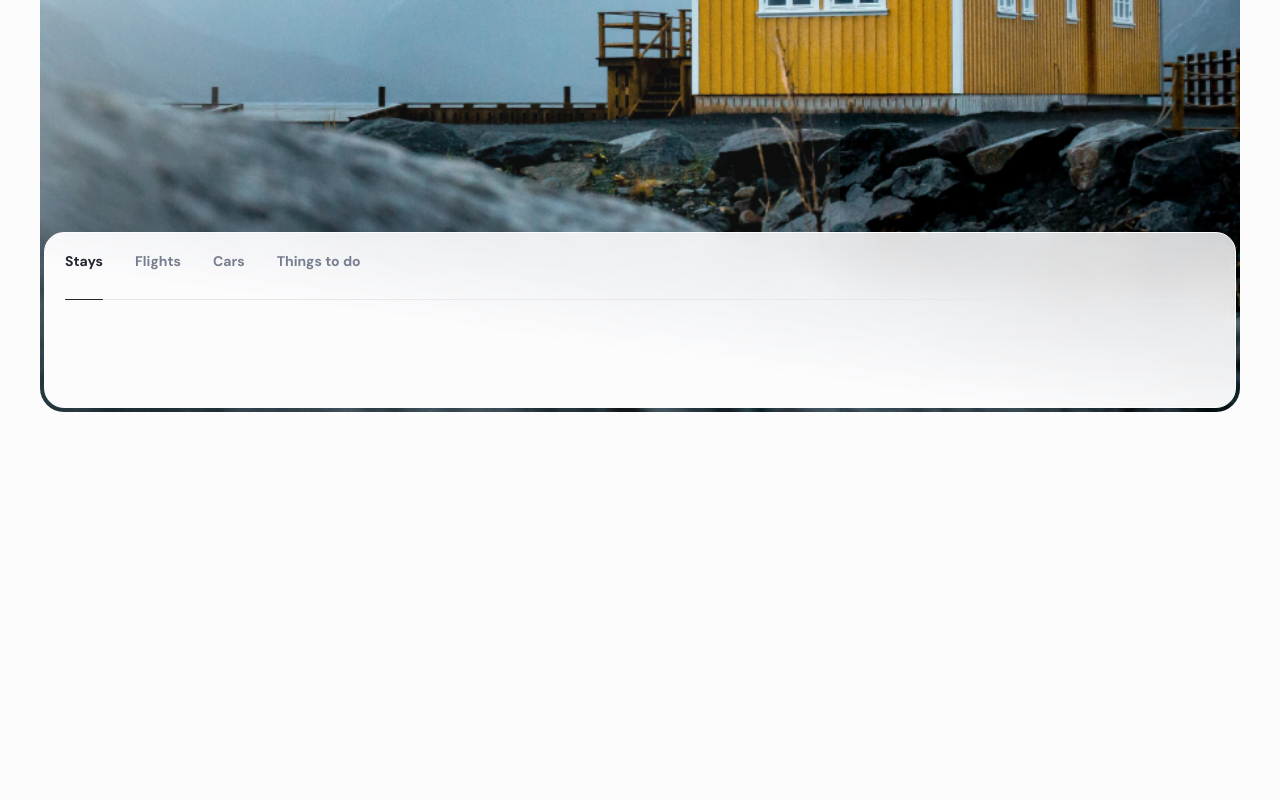
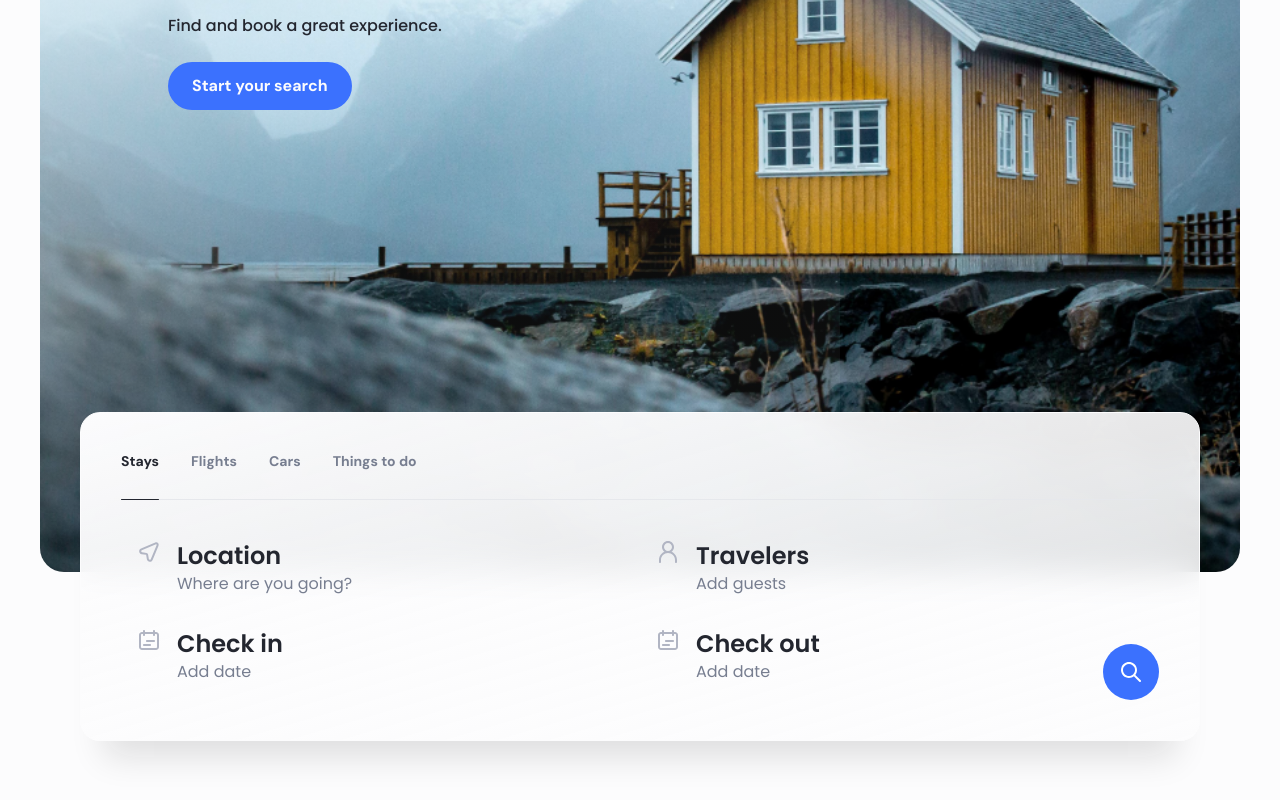
Before and after one commit to hasanlashgari01/fleet-react, a React (Vite) app: page / in a window 1280 px wide. Shown: the part 636-1436 px from the top of the page. Before the commit the page ends 1208 px from the top, so only its background shows below. Built offline with nearby package versions, Linux system fonts and the light colour scheme.

Commit message:
search box style done

```diff
--- a/index.html
+++ b/index.html
@@ -129,7 +129,7 @@
                     fill-rule="evenodd"
                     clip-rule="evenodd"
                     d="M21.9506 13C21.9833 12.6711 22 12.3375 22 12C22 11.6625 21.9833 11.3289 21.9506 11H2.04938C2.01672 11.3289 2 11.6625 2 12C2 12.3375 2.01672 12.6711 2.04938 13H21.9506Z"
-                    fill="ccurrentColor"
+                    fill="currentColor"
                 />
             </symbol>
             <symbol id="notification" viewBox="0 0 24 24" fill="none" xmlns="http://www.w3.org/2000/svg">
@@ -247,14 +247,7 @@
                     </clipPath>
                 </defs>
             </symbol>
-            <symbol
-                id="location-arrow"
-                width="24"
-                height="24"
-                viewBox="0 0 24 24"
-                fill="none"
-                xmlns="http://www.w3.org/2000/svg"
-            >
+            <symbol id="location-arrow" viewBox="0 0 24 24" fill="none" xmlns="http://www.w3.org/2000/svg">
                 <path
                     fill-rule="evenodd"
                     clip-rule="evenodd"
@@ -262,14 +255,7 @@
                     fill="currentColor"
                 />
             </symbol>
-            <symbol
-                id="calendar"
-                width="24"
-                height="24"
-                viewBox="0 0 24 24"
-                fill="none"
-                xmlns="http://www.w3.org/2000/svg"
-            >
+            <symbol id="calendar" viewBox="0 0 24 24" fill="none" xmlns="http://www.w3.org/2000/svg">
                 <path
                     fill-rule="evenodd"
                     clip-rule="evenodd"
@@ -303,6 +289,14 @@
                     fill="currentColor"
                 />
             </symbol>
+            <symbol id="search" viewBox="0 0 24 24" fill="none" xmlns="http://www.w3.org/2000/svg">
+                <path
+                    fill-rule="evenodd"
+                    clip-rule="evenodd"
+                    d="M14.9056 16.3199C13.551 17.3729 11.8487 18 10 18C5.58172 18 2 14.4183 2 10C2 5.58172 5.58172 2 10 2C14.4183 2 18 5.58172 18 10C18 11.8487 17.3729 13.551 16.3199 14.9056L21.7071 20.2929C22.0976 20.6834 22.0976 21.3166 21.7071 21.7071C21.3166 22.0976 20.6834 22.0976 20.2929 21.7071L14.9056 16.3199ZM16 10C16 13.3137 13.3137 16 10 16C6.68629 16 4 13.3137 4 10C4 6.68629 6.68629 4 10 4C13.3137 4 16 6.68629 16 10Z"
+                    fill="currentColor"
+                />
+            </symbol>
         </svg>
         <div id="root"></div>
         <script type="module" src="/src/main.jsx"></script>
--- a/src/components/Hero.jsx
+++ b/src/components/Hero.jsx
@@ -2,7 +2,8 @@ import SearchBox from "./SearchBox";
 
 function Hero() {
     return (
-        <div className="relative h-screen my-40 mx-4 lg:mx-10 2xl:mx-20 rounded-3xl overflow-hidden">
+        <div className="relative my-80 mx-4 lg:mx-10 2xl:mx-20">
+            <div className="relative h-screen rounded-3xl overflow-hidden">
                 <div className="max-h-96 lg:max-h-full w-full lg:w-2/3 relative lg:absolute top-0 left-0 bottom-0 flex flex-col pt-20 lg:pt-[98px] 2xl:pt-[145px] pb-[50px] px-4 lg:pl-32 bg-gradient-to-b lg:bg-gradient-to-br from-75% lg:from-0% to-100% lg:to-50% from-neutral-7 lg:from-gradient-1/[84%] to-neutral-7/1 lg:to-gradient-1/5 z-20 overflow-hidden">
                     <h1 className="max-w-[250px] lg:max-w-[350px] mx-auto lg:mx-0 mb-4 text-neutral-2 text-center lg:text-left font-DMSansBold text-4xl/[48px] lg:text-[64px]/[64px] tracking-[-1.28px]">
                         Air, sleep, dream
@@ -18,6 +19,8 @@ function Hero() {
                     id="hero"
                     className="bg-[17%] -mt-56 lg:mt-0 bg-248 xs:bg-175 sm:bg-135 lg:bg-cover bg-no-repeat h-full z-0"
                 ></div>
+            </div>
+
             <SearchBox />
         </div>
     );
--- a/src/components/SearchBox.jsx
+++ b/src/components/SearchBox.jsx
@@ -17,12 +17,12 @@ function SearchBox() {
 
         const line = searchRef.current.nextElementSibling.firstElementChild;
         line.style.width = `${activeLinkWidth}px`;
-        line.style.left = `${activeLinkPosition - 20}px`;
+        line.style.left = `${activeLinkPosition}px`;
     };
 
     return (
-        <div className=" absolute inset-x-1 bottom-1 h-44 p-5 bg-gradient-to-tr from-neutral-8 from-40% to-neutral-8/[83%] to-100% border border-neutral-8 backdrop-blur-lg shadow-dropdown rounded-[20px] z-50">
-            <div>
+        <div className="absolute inset-x-1 lg:inset-x-10 2xl:inset-x-20 top-[80%] p-5 lg:p-10 bg-gradient-to-br from-neutral-8 from-0% to-neutral-8/[83%] to-100% border border-neutral-8 backdrop-blur-lg shadow-dropdown rounded-[20px] z-50">
+            <div className="mb-6">
                 <nav className="flex gap-x-8 w-full" ref={searchRef}>
                     <span to="/" className="search__link search__link--active" onClick={(e) => linkHandler(e)}>
                         Stays
@@ -41,6 +41,93 @@ function SearchBox() {
                     <span className="absolute left-0 inline-block w-[38px] h-full bg-neutral-2 rounded-sm transition-all duration-500 ease-linear"></span>
                 </div>
             </div>
+            <div className="relative">
+                <div className="grid grid-cols-1 xs:grid-cols-2 2xl:grid-cols-4 h-fit">
+                    <div className="flex items-start gap-x-4 p-2 lg:p-4 order-first">
+                        <svg className="w-6 h-6 shrink-0 text-neutral-5">
+                            <use href="#location-arrow"></use>
+                        </svg>
+                        <div className="flex flex-col">
+                            <input
+                                id="location"
+                                type="text"
+                                placeholder="Location"
+                                className="w-full bg-transparent text-neutral-2 placeholder:text-neutral-2 font-PoppinsSemiBold text-lg lg:text-2xl outline-0"
+                            />
+                            <label
+                                htmlFor="location"
+                                className="w-full text-neutral-4 font-PoppinsRegular text-xs lg:text-base"
+                            >
+                                Where are you going?
+                            </label>
+                        </div>
+                    </div>
+                    <div className="grid grid-cols-1 xs:grid-cols-2 col-span-2">
+                        <div className="flex items-start gap-x-4 p-2 lg:p-4">
+                            <svg className="w-6 h-6 shrink-0 text-neutral-5">
+                                <use href="#calendar"></use>
+                            </svg>
+                            <div className="flex flex-col">
+                                <input
+                                    id="date"
+                                    type="text"
+                                    placeholder="Check in"
+                                    className="w-full bg-transparent text-neutral-2 placeholder:text-neutral-2 font-PoppinsSemiBold text-lg lg:text-2xl outline-0"
+                                />
+                                <label
+                                    htmlFor="location"
+                                    className="text-neutral-4 font-PoppinsRegular text-xs lg:text-base"
+                                >
+                                    Add date
+                                </label>
+                            </div>
+                        </div>
+                        <div className="flex items-start gap-x-4 p-2 lg:p-4">
+                            <svg className="w-6 h-6 shrink-0 text-neutral-5">
+                                <use href="#calendar"></use>
+                            </svg>
+                            <div className="flex flex-col">
+                                <input
+                                    id="location"
+                                    type="text"
+                                    placeholder="Check out"
+                                    className="w-full bg-transparent text-neutral-2 placeholder:text-neutral-2 font-PoppinsSemiBold text-lg lg:text-2xl outline-0"
+                                />
+                                <label
+                                    htmlFor="location"
+                                    className="text-neutral-4 font-PoppinsRegular text-xs lg:text-base"
+                                >
+                                    Add date
+                                </label>
+                            </div>
+                        </div>
+                    </div>
+                    <div className="flex items-start gap-x-4 p-2 lg:p-4 xs:order-first 2xl:order-last">
+                        <svg className="w-6 h-6 shrink-0 text-neutral-5">
+                            <use href="#user"></use>
+                        </svg>
+                        <div className="flex flex-col">
+                            <input
+                                id="travelers"
+                                type="text"
+                                placeholder="Travelers"
+                                className="w-full bg-transparent text-neutral-2 placeholder:text-neutral-2 font-PoppinsSemiBold text-lg lg:text-2xl outline-0"
+                            />
+                            <label
+                                htmlFor="travelers"
+                                className="text-neutral-4 font-PoppinsRegular text-xs lg:text-base"
+                            >
+                                Add guests
+                            </label>
+                        </div>
+                    </div>
+                </div>
+                <div className="absolute bottom-0 right-0 bg-primary-1 p-4 rounded-full lg:cursor-pointer">
+                    <svg className="w-6 h-6 text-white">
+                        <use href="#search"></use>
+                    </svg>
+                </div>
+            </div>
         </div>
     );
 }
--- a/tailwind.config.js
+++ b/tailwind.config.js
@@ -18,7 +18,6 @@ export default {
                 135: "135%",
                 175: "175%",
                 248: "248%",
-            },
             },
             colors: {
                 primary: {
@@ -45,6 +44,7 @@ export default {
                 },
                 gradient: {
                     1: "#ecf8fc",
+                },
             },
         },
         fontFamily: {
```
Lines whose indentation alone changed are shown as unchanged.
